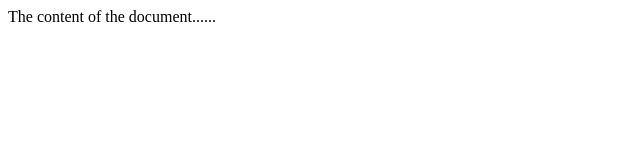
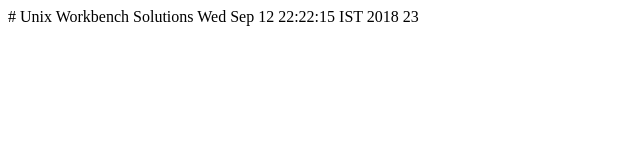
Before and after one commit to iAkashP/iAkashP.github.io, a plain HTML site: page index.html in a window 1280 px wide. Shown: the whole page, without its empty margins (0-640 px from the left). Drawn offline with Linux system fonts and the light colour scheme.

Commit message:
Readme: Unix Workbench

```diff
--- a/index.html
+++ b/index.html
@@ -1,10 +1,13 @@
  <html>
 <head>
-<title>Title of the document</title>
+<title>Unix_Workbench</title>
 </head>
 
 <body>
-The content of the document......
+# Unix Workbench Solutions
+Wed Sep 12 22:22:15 IST 2018
+
+23
 </body>
 
 </html>
```
